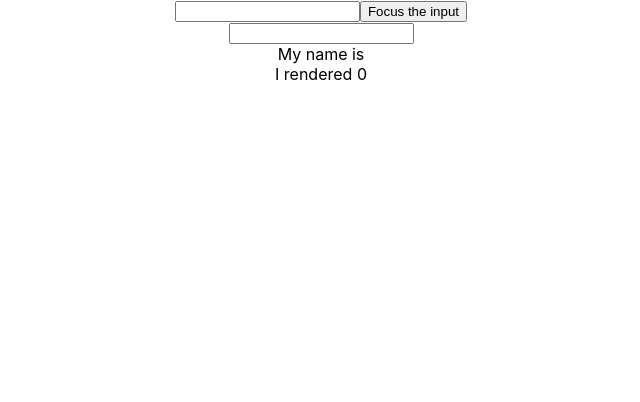
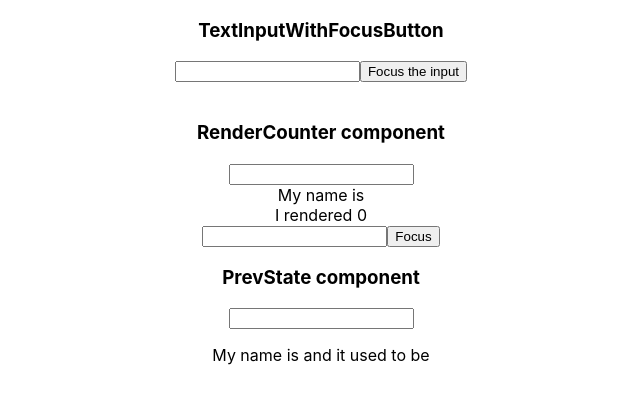
Before and after one commit to skylarw19/hooks-react, a React (Create React App) app: page / in a window 1280 px wide. Shown: the top 402 px of the page, without its empty margins (319-959 px from the left). Built offline with nearby package versions, Linux system fonts and the light colour scheme.

Commit message:
create PrevState.jsx to demo how to useRef to store prev state

```diff
--- a/src/App.js
+++ b/src/App.js
@@ -3,6 +3,7 @@ import './App.css';
 import TextInputWithFocusButton from './components/TextInputWithFocusButton'
 import Counter from './components/Counter'
 import RenderCount from './components/RenderCount'
+import PrevState from './components/PrevState'
 
 function App() {
   return (
@@ -10,6 +11,8 @@ function App() {
       <TextInputWithFocusButton />
       <br/>
       <RenderCount />
+      <br/>
+      <PrevState/>
     </div>
   );
 }
--- /dev/null
+++ b/src/components/PrevState.jsx
@@ -0,0 +1,25 @@
+// Learn useRef in 11 Minutes tutorial from: https://www.youtube.com/watch?v=t2ypzz6gJm0&ab_channel=WebDevSimplified
+// from minute 8
+
+import {useState, useRef, useEffect} from 'react'
+
+const PrevState = () => {
+    const [name, setName] = useState("")
+    const prevName = useRef("")
+
+    useEffect(() => {
+        prevName.current = name;
+    }, [name])
+    // want to run this every time name changes, so 2nd argument is [name]
+    // altho I tried it without a 2nd arg, and it looks like it still works??
+
+    return (
+        <>
+            <h3>PrevState component</h3>
+            <input onChange={e => setName(e.target.value)} />
+            <p>My name is {name} and it used to be {prevName.current}</p>
+        </>
+    );
+}
+
+export default PrevState;
--- a/src/components/RenderCount.jsx
+++ b/src/components/RenderCount.jsx
@@ -1,3 +1,5 @@
+// Learn useRef in 11 Minutes tutorial from: https://www.youtube.com/watch?v=t2ypzz6gJm0&ab_channel=WebDevSimplified
+
 import {useState, useRef, useEffect} from 'react'
 
 const RenderCount = () => {
@@ -7,6 +9,7 @@ const RenderCount = () => {
     // useEffect(() => {
     //     setRenderCount(prevRenderCount => prevRenderCount +1)
     // })
+    // ^This above code will not work
     // DON'T USE STATE TO RENDER COUNT (code above) b/c it will throw it into an infinte loop
     // when you update the state, you cause the component to re-render
     // so the 1st time our component renders is gonna cause it to set the state (b/s of useEffect), which causes it to re-render,
@@ -23,13 +26,36 @@ const RenderCount = () => {
     useEffect(() => {
         renderCount.current = renderCount.current +1;
     })
+    // ^we can change this renderCount.current as much as we want and it will never re-render
+    // Ref: similar to state, but doesn't cause it to render
 
+    const inputRef = useRef()
+    // useRef can also be used to access DOM nodes
+    // when I do ref={inputRef}, whenever input is rendered on the screen, it will set ref=to that input DOM element
+
+    const focusOnClick = () => {
+        // console.log(inputRef.current) // since we set ref={inputRef}, then inputRef.current will equal that input element
+        inputRef.current.focus()
+
+        // you could do something like:
+        // inputRef.current.value = 'Some Value'
+        // and when you click the Focus button, it'd auto set your input value to 'Some Value'
+        // but this wouldn't update state, so you NEVER wanna do this.
+        // ^that's BAD for code, makes it bad to code
+    }
 
     return (
         <>
+            <h3>RenderCounter component</h3>
             <input value={name} onChange={e => setName(e.target.value)} />
             <div>My name is {name}</div>
             <div>I rendered {renderCount.current}</div>
+
+            {/* useRef can also be used to access DOM nodes */}
+            <input ref={inputRef}  />
+            <button onClick={focusOnClick}>Focus</button>
+            {/* // when I do ref={inputRef}, whenever input is rendered on the screen, it will set ref=to that input DOM element */}
+
         </>
     );
 }
--- a/src/components/TextInputWithFocusButton.jsx
+++ b/src/components/TextInputWithFocusButton.jsx
@@ -8,8 +8,10 @@ const TextInputWithFocusButton = () => {
 
     return (
         <>
+            <h3>TextInputWithFocusButton</h3>
             <input ref={inputEl} type="text" />
             <button onClick={focusInput} >Focus the input</button>
+            <br/>
         </>
     );
 }
```
Also changed, not shown: 1 other file (tests, documents, lock files or other folders).
